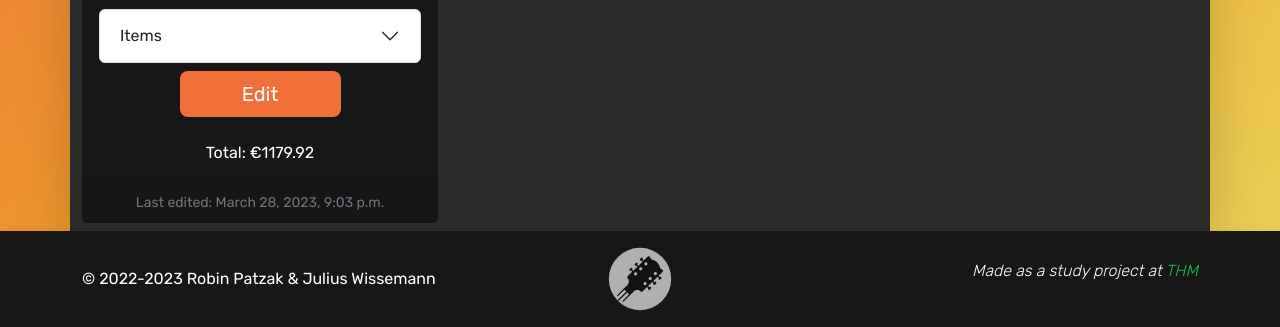
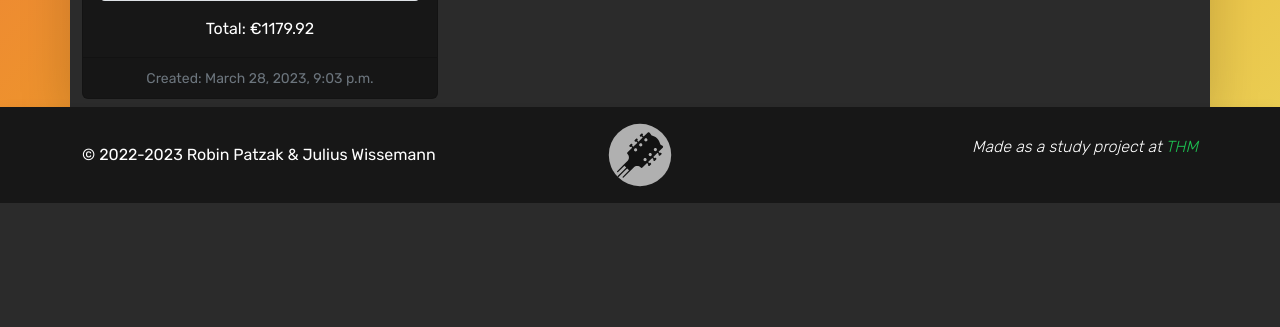
Before and after one commit to elegist/thm-guitar-configurator, a Django app: page /account/ in a window 1280 px wide. Shown: the part 1608-1935 px from the top of the page. After the commit the page ends 1811 px from the top, so only its background shows below. Run offline with Django 4.2, Linux system fonts and the light colour scheme; a user stored in the database is signed in; data comes from the database, SQL or seed files in the repository; data that the repository does not hold is empty; parts of the project's set-up code (start-up, migrations or seed data) failed here and were passed over.

Commit message:
changed name of custom configurations, deleted edit button on saved presets

```diff
--- a/base/templates/base/account/account-page/saved-preset-card.html
+++ b/base/templates/base/account/account-page/saved-preset-card.html
@@ -35,14 +35,11 @@
                     </div>
                 </div>
             </div>
-            <div class="d-grid gap-2 col-6 mx-auto my-2">
-                <button class="btn btn-info btn-lg" type="button">Edit</button>
-            </div>
         </div>
 
         <p>Total: €{{configuration.total_price}}</p>
         <div class="card-footer">
-            <small class="text-muted">Last edited: {{configuration.date_updated}}</small>
+            <small class="text-muted">Created: {{configuration.date_updated}}</small>
         </div>
     </div>
 </div>
--- a/base/views.py
+++ b/base/views.py
@@ -15,7 +15,7 @@ def home(request):
             device = request.COOKIES['device']
             customer, created = Customer.objects.get_or_create(device=device)
 
-        configuration = Configuration.objects.create(customer=customer, name=f'Configuration {request.POST.get("radio-1", "")}')
+        configuration = Configuration.objects.create(customer=customer, name=f'My Configuration')
         if 'add-to-cart' in request.POST:
             for item in request.POST:
                 if item != 'csrfmiddlewaretoken' and item != 'add-to-cart' and item != 'save-and-quit':
```
